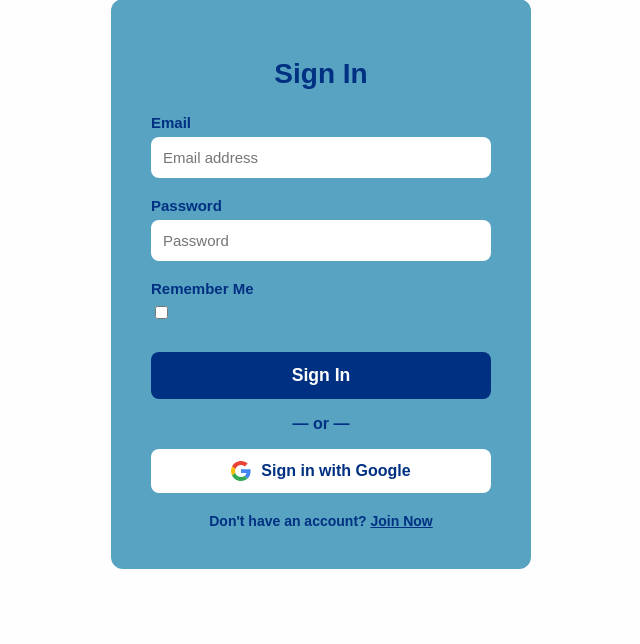
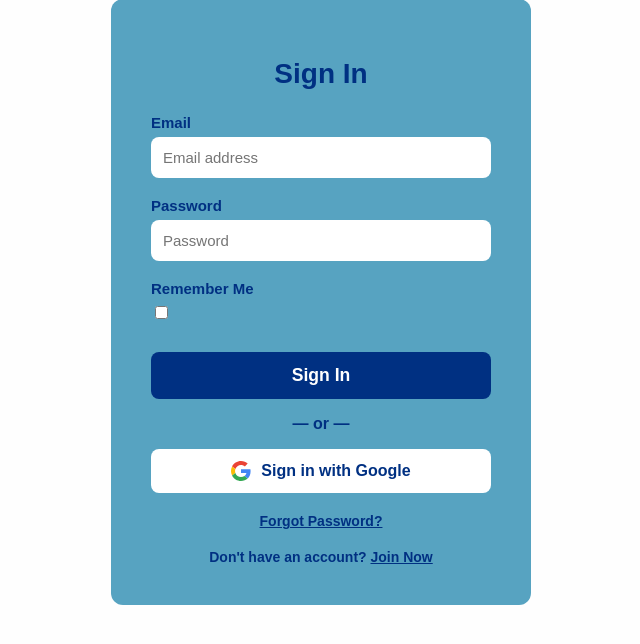
Before and after one commit to rowellalazaro/rowdev, a Django app: page /accounts/login/ in a window 1280 px wide. Shown: the part 126-770 px from the top of the page, without its empty margins (319-959 px from the left). Run offline with Django 5.2, Linux system fonts and the light colour scheme; data comes from the database, SQL or seed files in the repository; some libraries are stand-ins or nearby versions.

Commit message:
forgot pass

```diff
--- a/myapp/templates/account/login.html
+++ b/myapp/templates/account/login.html
@@ -150,6 +150,9 @@
     </svg>
     Sign in with Google
 </a>
+   <div class="login-footer">
+        <a href="{% url 'password_reset' %}">Forgot Password?</a>
+    </div>
     <div class="login-footer">
         Don't have an account? <a href="{% url 'register' %}">Join Now</a>
     </div>
--- a/mysite/urls.py
+++ b/mysite/urls.py
@@ -18,7 +18,13 @@ from django.conf.urls.static import static
 from django.conf import settings
 from django.contrib import admin
 from django.urls import path, include
-from django.contrib.auth.views import LogoutView
+from django.contrib.auth.views import (
+    LogoutView,
+    PasswordResetView,
+    PasswordResetDoneView,
+    PasswordResetConfirmView,
+    PasswordResetCompleteView,
+)
 
 urlpatterns = [
     path('admin/', admin.site.urls),
@@ -26,6 +32,11 @@ urlpatterns = [
     path('', include('myapp.urls')),
 
     path('logout/', LogoutView.as_view(), name='logout'),
+
+    path('password-reset/', PasswordResetView.as_view(template_name='registration/password_reset.html'), name='password_reset'),
+    path('password-reset/done/', PasswordResetDoneView.as_view(template_name='registration/password_reset_done.html'), name='password_reset_done'),
+    path('password-reset-confirm/<uidb64>/<token>/', PasswordResetConfirmView.as_view(template_name='registration/password_reset_confirm.html'), name='password_reset_confirm'),
+    path('password-reset-complete/', PasswordResetCompleteView.as_view(template_name='registration/password_reset_complete.html'), name='password_reset_complete'),
 ]
 
 if settings.DEBUG:
```
Also changed, not shown: myapp/templates/password_reset.html (added, +15 -0 lines), myapp/templates/password_reset_complete.html (added, +10 -0 lines), myapp/templates/password_reset_confirm.html (added), myapp/templates/password_reset_done.html (added).
